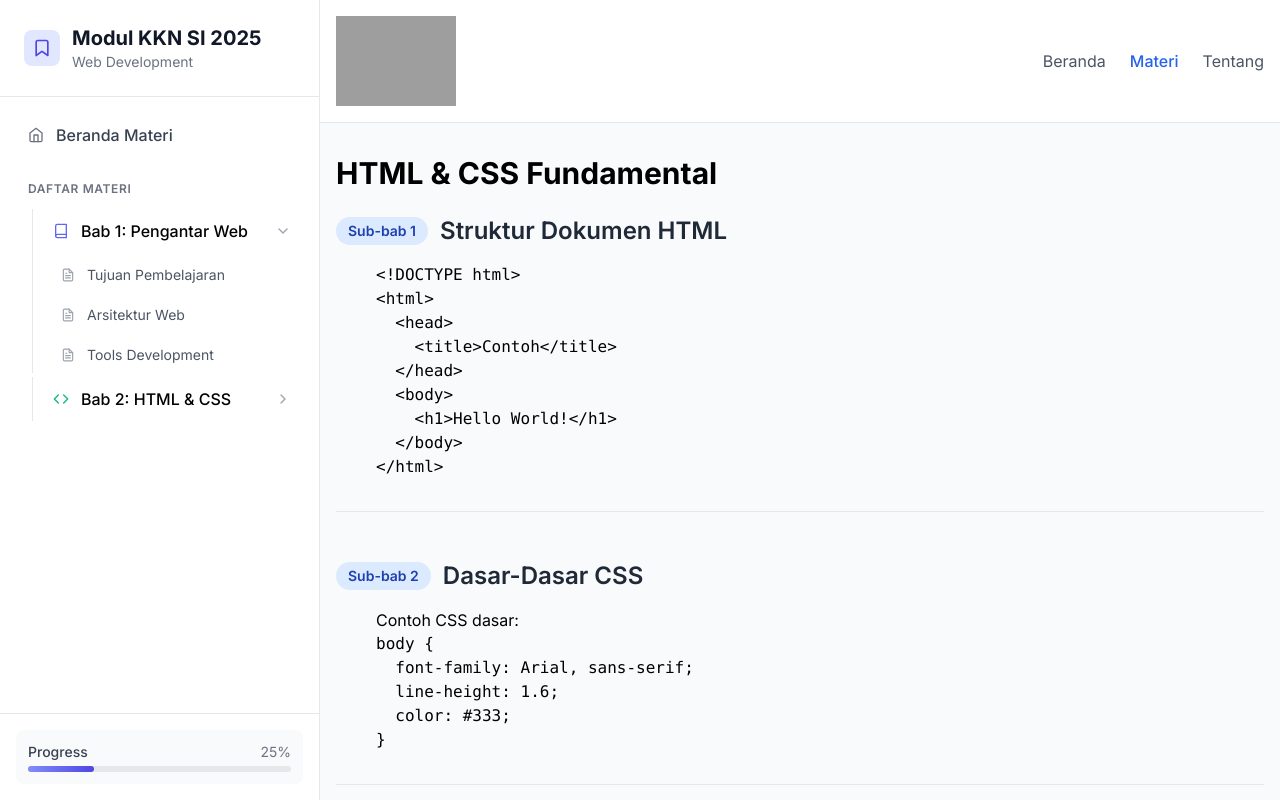
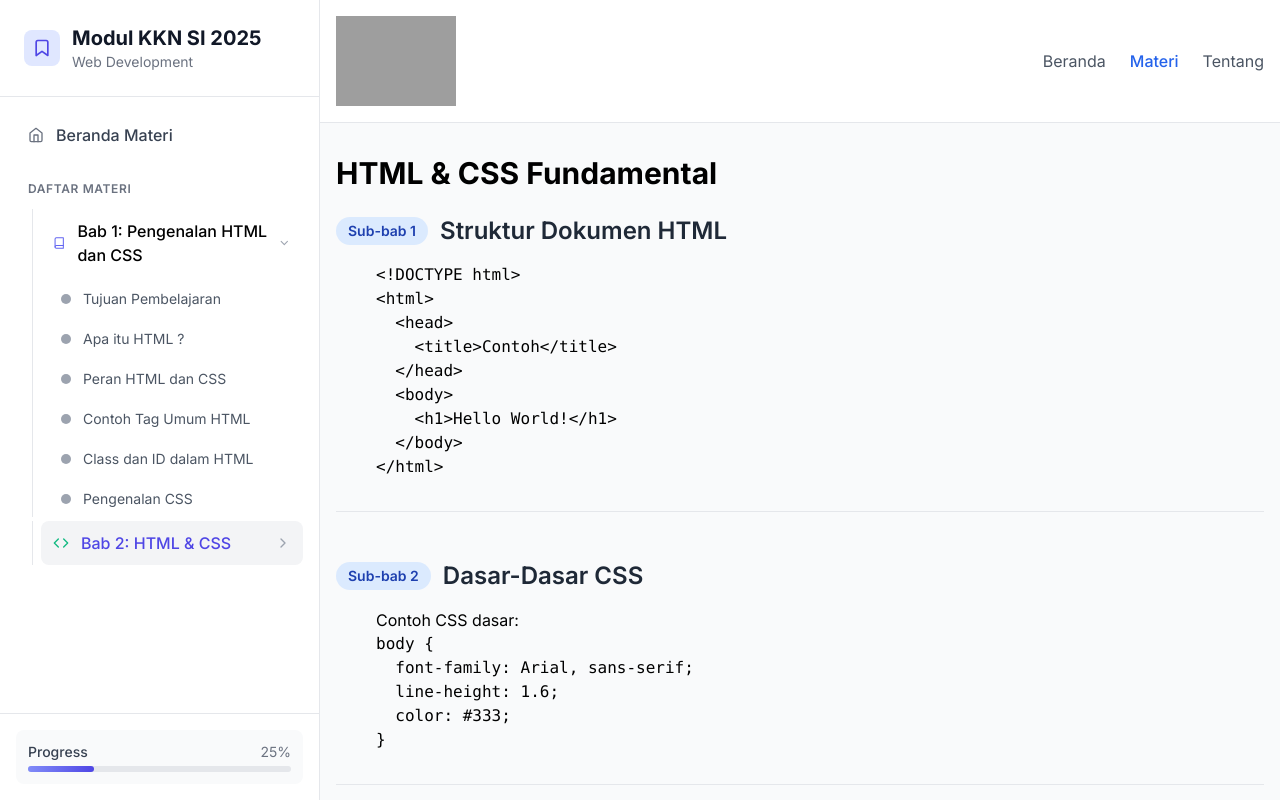
Before and after one commit to Ga2ng/kkn-modul-web, a Next.js app: page /materi/html-css in a window 1280 px wide. Built offline with nearby package versions, Linux system fonts and the light colour scheme; grey boxes are pictures that could not be loaded.

Commit message:
fix auto load i frame stackblitz

```diff
--- /dev/null
+++ b/src/app/component/KontenIframe.tsx
@@ -0,0 +1,54 @@
+'use client';
+
+import { useEffect, useRef, useState } from 'react';
+
+type KontenIframeProps = {
+  src: string;
+  title: string;
+  height?: string;
+};
+
+export default function KontenIframe({ src, title, height = '500px' }: KontenIframeProps) {
+  const [isVisible, setIsVisible] = useState(false);
+  const containerRef = useRef<HTMLDivElement | null>(null);
+
+  useEffect(() => {
+    const observer = new IntersectionObserver(
+      ([entry]) => {
+        if (entry.isIntersecting) {
+          setIsVisible(true);
+          observer.disconnect();
+        }
+      },
+      { threshold: 0.1 }
+    );
+
+    if (containerRef.current) {
+      observer.observe(containerRef.current);
+    }
+
+    return () => observer.disconnect();
+  }, []);
+
+  return (
+    <div
+      ref={containerRef}
+      className="w-full"
+      style={{ height, position: 'relative', overflow: 'hidden' }}
+    >
+      {isVisible ? (
+        <iframe
+          src={src}
+          title={title}
+          className="w-full h-full border rounded"
+          sandbox="allow-modals allow-forms allow-popups allow-scripts allow-same-origin"
+          loading="eager"
+        />
+      ) : (
+        <div className="w-full h-full flex items-center justify-center text-gray-400 bg-gray-50">
+          Memuat preview...
+        </div>
+      )}
+    </div>
+  );
+}
--- a/src/app/materi/[bab]/page.tsx
+++ b/src/app/materi/[bab]/page.tsx
@@ -1,7 +1,8 @@
-// "use client";
+"use client";
+import KontenIframe from "@/app/component/KontenIframe";
 import Link from "next/link";
 import { notFound } from "next/navigation";
-import { useEffect } from "react";
+import { useEffect, useRef } from "react";
 
 // Data konten bab dengan struktur sub-bab yang lebih terorganisir
 const kontenBab: Record<string, any> = {
@@ -31,6 +32,7 @@ const kontenBab: Record<string, any> = {
       },
       {
         judul: "Apa itu HTML ?",
+        slug: "apa-itu-html",
         konten: (
           <div className="prose max-w-4xl mx-auto">
             <section className="mb-8">
@@ -92,13 +94,14 @@ const kontenBab: Record<string, any> = {
                   </h3>
                 </div>
                 <div className="h-[500px] w-full">
-                  <iframe
+                  {/* <iframe
                     src="https://stackblitz.com/edit/bootstrap-basic-template-edfnjmhx?file=index.html"
                     className="w-full h-full border-0"
-                    allow="accelerometer; camera; microphone; midi; geolocation; encrypted-media;"
                     sandbox="allow-modals allow-forms allow-popups allow-scripts allow-same-origin"
                     title="HTML Live Demo"
-                  />
+                    loading="lazy"
+                  /> */}
+                  <KontenIframe title="HTML Live Demo" src="https://stackblitz.com/edit/bootstrap-basic-template-edfnjmhx?file=index.html" />
                 </div>
                 <div className="bg-gray-50 px-4 py-2 text-sm text-gray-600 border-t">
                   Gunakan editor di atas untuk bereksperimen dengan kode HTML
@@ -111,6 +114,7 @@ const kontenBab: Record<string, any> = {
       },
       {
         judul: "Peran HTML dan CSS dalam pembuatan website",
+        slug: "peran-html",
         konten: (
           <div className="prose max-w-4xl mx-auto">
             <section className="mb-10">
@@ -226,6 +230,7 @@ const kontenBab: Record<string, any> = {
       },
       {
         judul: "Contoh Tag Umum HTML",
+        slug: "contoh-tag-umum-html",
         konten: (
           <div className="container mx-auto px-4 py-8">
             <article className="prose max-w-4xl mx-auto">
@@ -313,15 +318,15 @@ const kontenBab: Record<string, any> = {
                   Contoh Struktur HTML
                 </h2>
                 <div className="w-full h-[500px]">
-                  {" "}
                   {/* Container dengan tinggi yang ditentukan */}
-                  <iframe
+                  {/* <iframe
                     src="https://stackblitz.com/edit/stackblitz-starters-pfrqyep4?embed=1&file=index.html&hideExplorer=1&hideNavigation=1"
                     className="w-full h-[500px] border-0 rounded-lg shadow-md"
                     sandbox="allow-forms allow-modals allow-popups allow-same-origin allow-scripts"
                     loading="lazy"
                     title="HTML Live Demo"
-                  ></iframe>
+                  ></iframe> */}
+                  <KontenIframe title="HTML Live Demo" src="https://stackblitz.com/edit/stackblitz-starters-pfrqyep4?embed=1&file=index.html&hideExplorer=1&hideNavigation=1"/>
                 </div>
               </section>
             </article>
@@ -330,6 +335,7 @@ const kontenBab: Record<string, any> = {
       },
       {
         judul: "Class dan ID dalam HTML",
+        slug: "class-id-html",
         konten: (
           <div className="container mx-auto px-4 py-8">
             <article className="prose max-w-4xl mx-auto">
@@ -488,6 +494,7 @@ const kontenBab: Record<string, any> = {
       },
       {
         judul: "Pengenalan CSS",
+        slug: "pengenalan-css",
         konten: (
           <div className="container mx-auto px-4 py-8">
             <article className="prose max-w-4xl mx-auto">
@@ -929,12 +936,14 @@ const kontenBab: Record<string, any> = {
                 </h2>
 
                 <div className="w-full h-[400px] bg-white rounded-lg shadow-md overflow-hidden mb-4">
-                  <iframe
+                  {/* <iframe
                     src="https://stackblitz.com/edit/stackblitz-starters-jg6mhsqk?embed=1&file=index.html&hideExplorer=1&hideNavigation=1"
                     className="w-full h-full border-0"
                     sandbox="allow-forms allow-modals allow-popups allow-presentation allow-same-origin allow-scripts"
                     title="Contoh CSS Dasar"
-                  ></iframe>
+                    loading="lazy"
+                  ></iframe> */}
+                  <KontenIframe title="Contoh CSS Dasar" src="https://stackblitz.com/edit/stackblitz-starters-jg6mhsqk?embed=1&file=index.html&hideExplorer=1&hideNavigation=1"/>
                 </div>
 
                 <div className="grid md:grid-cols-2 gap-4">
@@ -1003,12 +1012,14 @@ const kontenBab: Record<string, any> = {
                 </h2>
 
                 <div className="w-full h-[400px] bg-white rounded-lg shadow-md overflow-hidden mb-4">
-                  <iframe
+                  {/* <iframe
                     src="https://stackblitz.com/edit/stackblitz-starters-un8sbm7u?embed=1&file=index.html&hideExplorer=1&hideNavigation=1"
                     className="w-full h-full border-0"
                     sandbox="allow-forms allow-modals allow-popups allow-presentation allow-same-origin allow-scripts"
                     title="Contoh Box Model CSS"
-                  ></iframe>
+                    loading="lazy"
+                  ></iframe> */}
+                  <KontenIframe title="Contoh Box Model CSS" src="https://stackblitz.com/edit/stackblitz-starters-un8sbm7u?embed=1&file=index.html&hideExplorer=1&hideNavigation=1"/>
                 </div>
 
                 <div className="grid md:grid-cols-2 gap-4">
@@ -1457,7 +1468,8 @@ export default function BabPage({ params }: { params: { bab: string } }) {
           <section
             key={index}
             className="border-b pb-8 last:border-b-0"
-            id={`subbab-${index + 1}`}
+            // id={`subbab-${index + 1}`}
+            id={subBab?.slug ?? `subbab-${index + 1}`}
           >
             <div className="flex items-center mb-4">
               <span className="bg-blue-100 text-blue-800 font-semibold px-3 py-1 rounded-full text-sm mr-3">
@@ -1495,13 +1507,13 @@ export default function BabPage({ params }: { params: { bab: string } }) {
   );
 }
 
-export async function generateMetadata({
-  params,
-}: {
-  params: { bab: string };
-}) {
-  const bab = kontenBab[params.bab];
-  return {
-    title: `${bab?.judul || "Bab Tidak Ditemukan"} | Modul KKN SI 2025`,
-  };
-}
+// export async function generateMetadata({
+//   params,
+// }: {
+//   params: { bab: string };
+// }) {
+//   const bab = kontenBab[params.bab];
+//   return {
+//     title: `${bab?.judul || "Bab Tidak Ditemukan"} | Modul KKN SI 2025`,
+//   };
+// }
--- a/src/app/materi/layout.tsx
+++ b/src/app/materi/layout.tsx
@@ -12,22 +12,32 @@ import {
   FiBookmark,
   FiFileText,
 } from "react-icons/fi";
+import { BsCircleFill } from "react-icons/bs";
+import { usePathname } from "next/navigation";
 
 export default function MateriLayout({
   children,
 }: {
   children: React.ReactNode;
 }) {
+  const pathname = usePathname(); // Dapatkan path saat ini
   const [expandedItems, setExpandedItems] = useState<Record<string, boolean>>({
     "pengantar-web": true,
     "html-css": false,
   });
 
+  const isActive = (itemSlug: string, subItemSlug?: string) => {
+    if (subItemSlug) {
+      return pathname === `/materi/${itemSlug}/${subItemSlug}`;
+    }
+    return pathname.startsWith(`/materi/${itemSlug}`);
+  };
+
   useEffect(() => {
     const handleKeyDown = (e: KeyboardEvent) => {
       if ((e.ctrlKey || e.metaKey) && e.key.toLowerCase() === "s") {
         e.preventDefault();
-        alert("Penyimpanan dinonaktifkan. Gunakan tombol Fork untuk menyimpan versi Anda.");
+        alert("Ctrl + S dinonaktifkan");
       }
     };
 
@@ -48,12 +58,15 @@ export default function MateriLayout({
     {
       id: 1,
       slug: "pengantar-web",
-      title: "Pengantar Web",
+      title: "Pengenalan HTML dan CSS",
       icon: <FiBook className="text-indigo-500" />,
       subItems: [
         { title: "Tujuan Pembelajaran", slug: "tujuan-pembelajaran" },
-        { title: "Arsitektur Web", slug: "arsitektur-web" },
-        { title: "Tools Development", slug: "tools-dev" },
+        { title: "Apa itu HTML ?", slug: "apa-itu-html" },
+        { title: "Peran HTML dan CSS", slug: "peran-html" },
+        { title: "Contoh Tag Umum HTML", slug: "contoh-tag-umum-html" },
+        { title: "Class dan ID dalam HTML", slug: "class-id-html" },
+        { title: "Pengenalan CSS", slug: "pengenalan-css" },
       ],
     },
     {
@@ -103,15 +116,19 @@ export default function MateriLayout({
               </h3>
 
               <ul className="space-y-1">
-                {materiItems.map((item) => (
+              {materiItems.map((item) => (
                   <li key={item.id} className="border-l border-gray-200 ml-4 pl-2">
                     <div
                       onClick={() => toggleExpand(item.slug)}
-                      className="flex items-center justify-between px-3 py-2.5 rounded-lg cursor-pointer hover:bg-gray-100 transition-colors"
+                      className={`flex items-center justify-between px-3 py-2.5 rounded-lg cursor-pointer hover:bg-gray-100 transition-colors ${
+                        isActive(item.slug) ? "bg-gray-100" : ""
+                      }`}
                     >
                       <div className="flex items-center gap-3">
                         {item.icon}
-                        <span className="font-medium">
+                        <span className={`font-medium ${
+                          isActive(item.slug) ? "text-indigo-600" : ""
+                        }`}>
                           Bab {item.id}: {item.title}
                         </span>
                       </div>
@@ -127,10 +144,20 @@ export default function MateriLayout({
                         {item.subItems.map((subItem, index) => (
                           <li key={index}>
                             <Link
-                              href={`/materi/${item.slug}/${subItem.slug}`}
-                              className="flex items-center gap-3 px-3 py-2 text-sm rounded-lg text-gray-600 hover:bg-gray-100 hover:text-gray-900 transition-colors"
+                              href={`#${subItem.slug}`}
+                              className={`flex items-center gap-3 px-3 py-2 text-sm rounded-lg hover:bg-gray-100 transition-colors ${
+                                isActive(item.slug, subItem.slug)
+                                  ? "text-indigo-600 bg-indigo-50"
+                                  : "text-gray-600 hover:text-gray-900"
+                              }`}
                             >
-                              <FiFileText className="text-gray-400" />
+                              <BsCircleFill
+                                className={`w-2.5 h-2.5 ${
+                                  isActive(item.slug, subItem.slug)
+                                    ? "text-indigo-500"
+                                    : "text-gray-400"
+                                }`}
+                              />
                               <span>{subItem.title}</span>
                             </Link>
                           </li>
```
